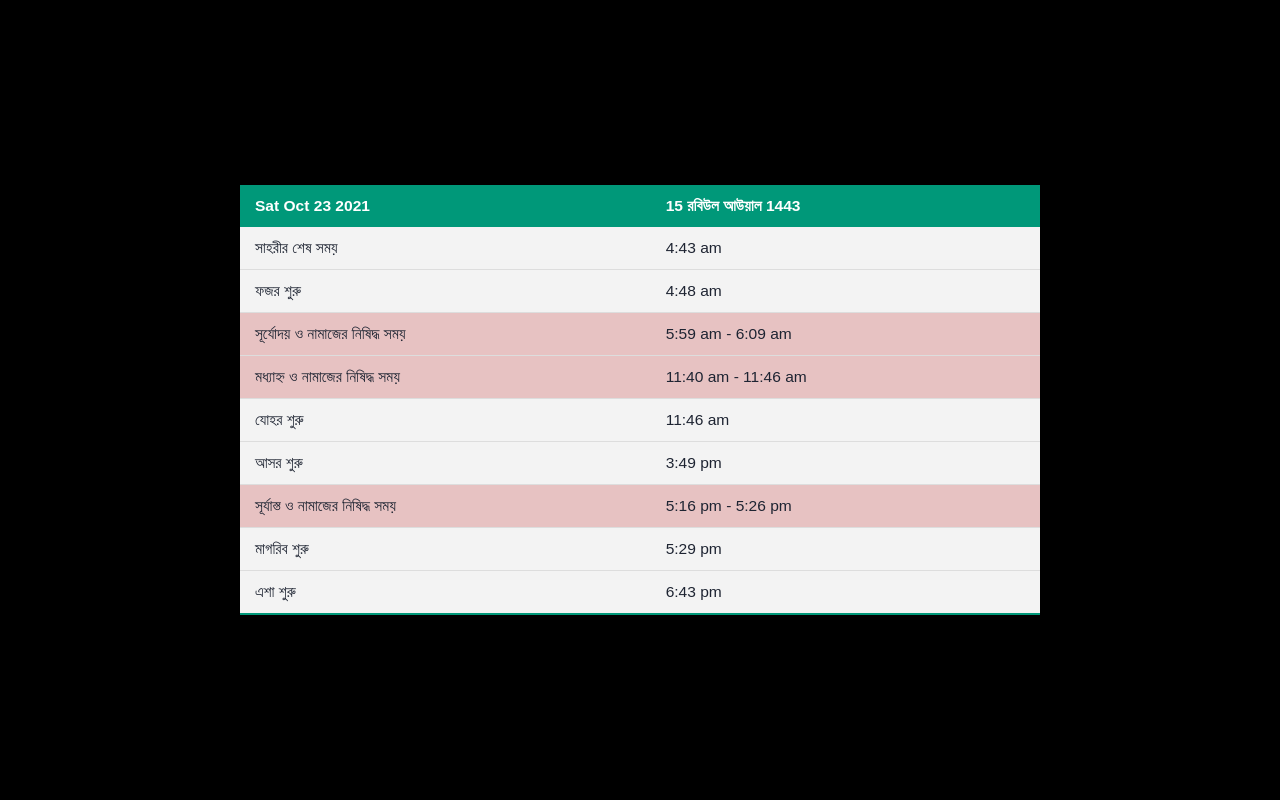
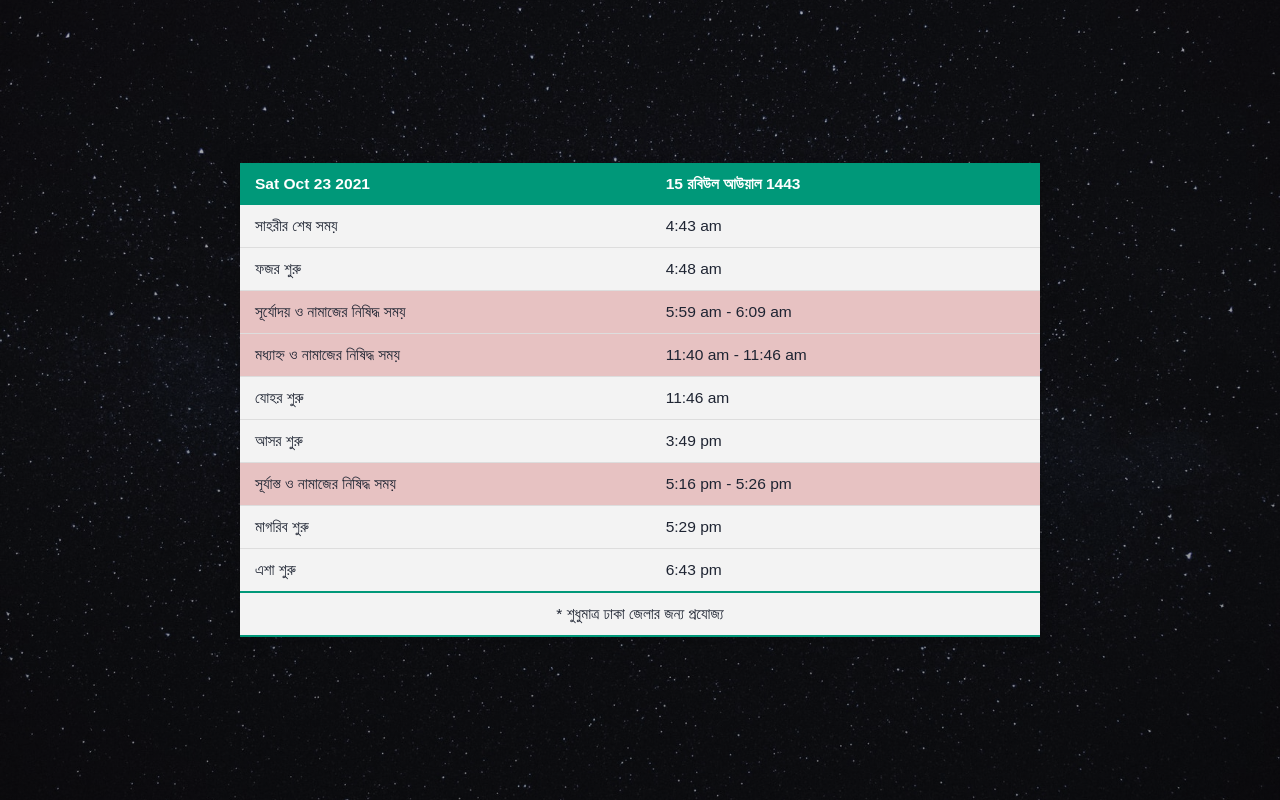
Before and after one commit to JawadN00r/Islamic-Times-PWA, a website: page index.html in a window 1280 px wide. Drawn offline with nearby package versions, Linux system fonts and the light colour scheme; files that its build step writes are made by us from their sources.

Commit message:
bg added

```diff
--- a/index.html
+++ b/index.html
@@ -9,7 +9,7 @@
     <link rel="apple-touch-icon" href="./images/logo.png">
     <link rel="manifest" href="./manifest.json">
     <title>Islamic Time App</title>
-    <link rel="stylesheet" href="styles/style.css?cb=1635001314906">
+    <link rel="stylesheet" href="styles/style.css?cb=1634991471600">
 
 </head>
 
@@ -69,6 +69,9 @@
                         <td>এশা শুরু</td>
                         <td id="isha-start">6000</td>
                     </tr>
+                    <tr id="info-tr">
+                        <td colspan="2" id="info">* শুধুমাত্র ঢাকা জেলার জন্য প্রযোজ্য</td>
+                    </tr>
                     <!-- and so on... -->
                 </tbody>
             </table>
@@ -77,7 +80,7 @@
     <script>
         if ('serviceWorker' in navigator) {
             window.addEventListener('load', () => {
-                navigator.serviceWorker.register('serviceworker.js?cb=1635001314906')
+                navigator.serviceWorker.register('serviceworker.js?cb=1634991471600')
                     .then((reg) => console.log('Success: ', reg.scope))
                     .catch((err) => console.log('Failure: ', err));
             })
--- a/styles/style.scss
+++ b/styles/style.scss
@@ -11,10 +11,10 @@ body,
 }
 
 .main-container {
-    // background: linear-gradient(rgba(0, 0, 0, 0.3), rgba(0, 0, 0, 0.418)), url('https://hdwallpaper20.com/wp-content/uploads/2017/07/wallpaper-wp4001752.jpg');
-    // background-size: cover;
-    // background-position: center;
-    background-color: #000;
+    background: linear-gradient(rgba(0, 0, 0, 0.3), rgba(0, 0, 0, 0.418)), url(../images/bg.jpeg);
+    background-size: cover;
+    background-position: center;
+    // background-color: #000;
 }
 
 .main-container {
@@ -119,6 +119,8 @@ body,
 
         tr:last-of-type {
             border-bottom: 2px solid #009879;
+            border-top: 2px solid #009879;
+            text-align: center;
         }
 
 
```
Also changed, not shown: images/bg.jpeg (added).
